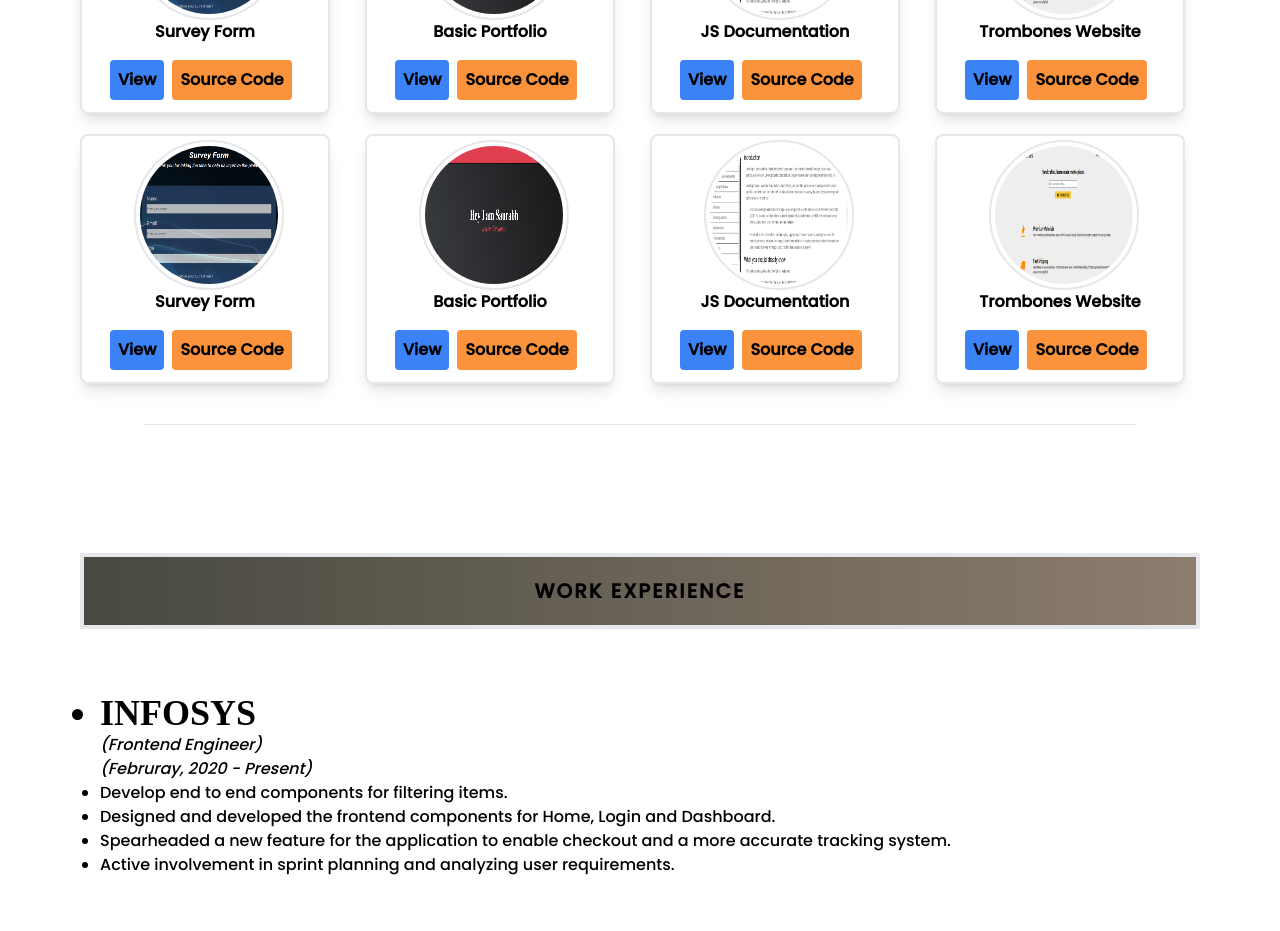
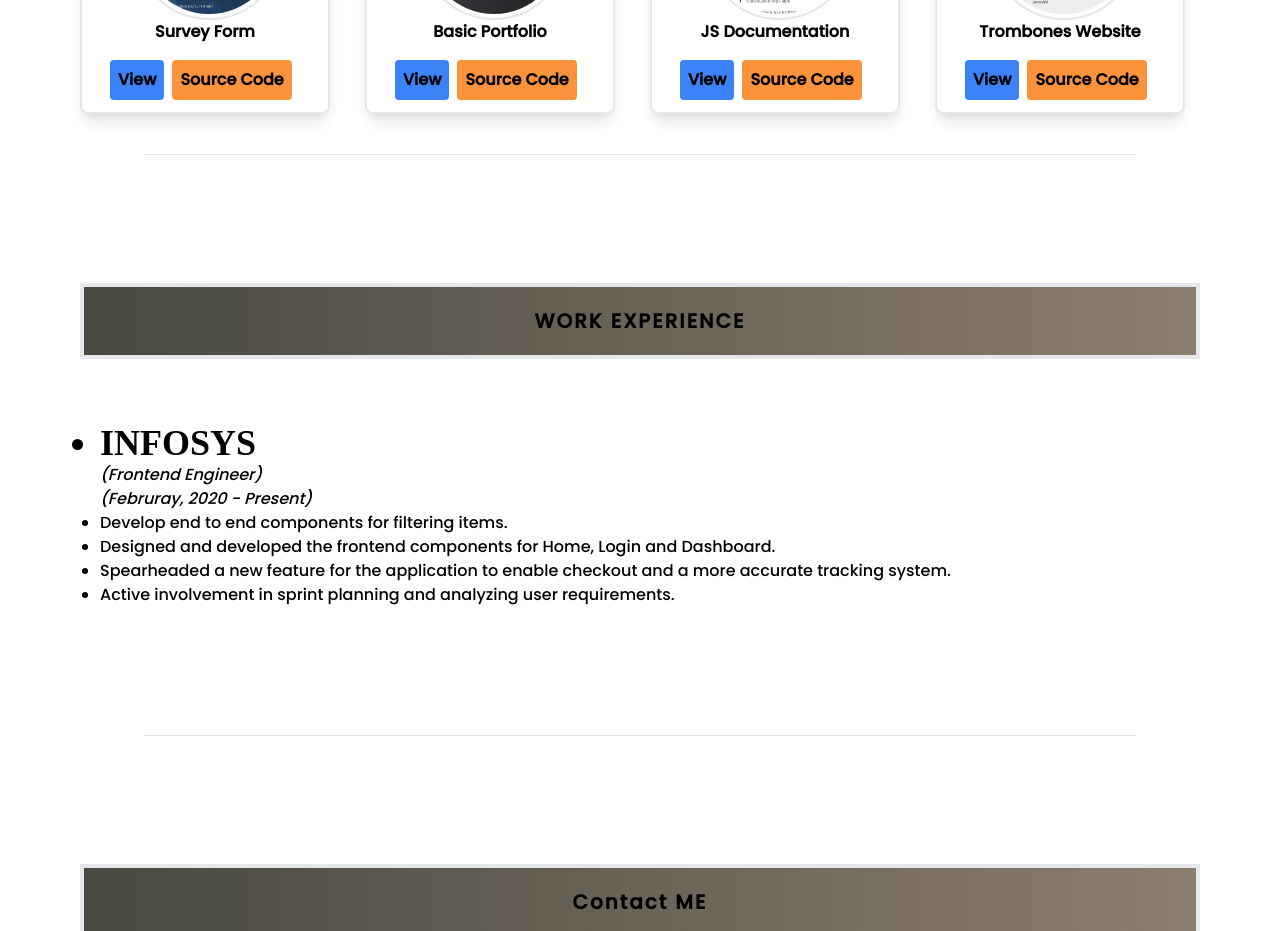
Before and after one commit to saurabhtiw24/portfolio, a React (Vite) app: page / in a window 1280 px wide. Shown: the part 2100-3031 px from the top of the page. Built offline with nearby package versions, Linux system fonts and the light colour scheme.

Commit message:
Change in portfolio done

```diff
--- a/src/components/Portfolio.jsx
+++ b/src/components/Portfolio.jsx
@@ -23,26 +23,6 @@
     },
     {
       id:4,
-      logo:pic3,
-      name:"Trombones Website"
-    },
-    {
-      id:5,
-      logo:piic,
-      name:"Survey Form"
-    },
-    {
-      id:6,
-      logo:pic1,
-      name:"Basic Portfolio"
-    },
-    {
-      id:7,
-      logo:pic2,
-      name:"JS Documentation"
-    },
-    {
-      id:8,
       logo:pic3,
       name:"Trombones Website"
     },
```
